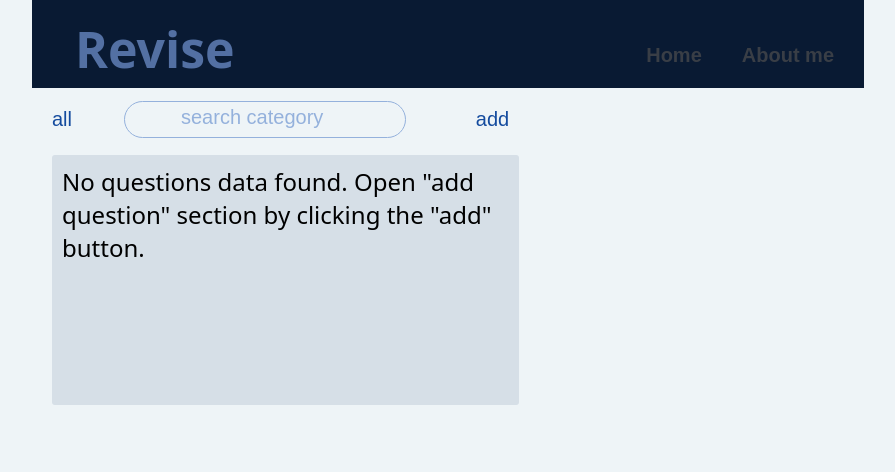
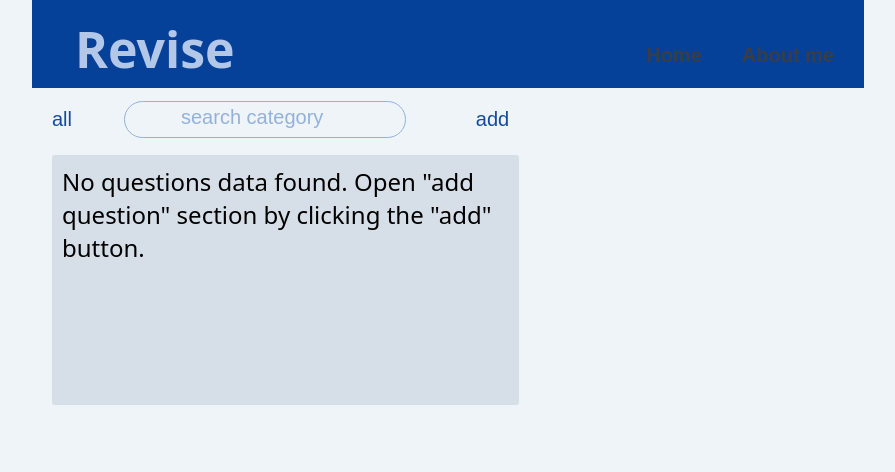
Before and after one commit to itsmelahi7/itsmelahi.github.io, a website with bundled scripts: page index.html in a window 1280 px wide. Shown: the whole page, without its empty margins (192-1087 px from the left). Built offline with nearby package versions, Linux system fonts and the light colour scheme.

Commit message:
Update dark_theme.css

```diff
--- a/dark_theme.css
+++ b/dark_theme.css
@@ -1,10 +1,8 @@
 :root {
     --body-bc: #100707;
-    --header-bc: #091a33;
-    /*#064199;*/
+    --header-bc: #064199;
     --body-bc: #EEF4F7;
-    --header-color: #5370a3;
-    /*#b3c7e9;*/
+    --header-color: #b3c7e9;
     --page-bc: #EEF4F7;
     --center-bc: #D6DFE7;
     --label-color: #94B1DC;
@@ -26,4 +24,7 @@
     }
 }
 
-/* https: //css-tricks.com/dark-modes-with-css/ */
+/* https: //css-tricks.com/dark-modes-with-css/
+https: //m2.material.io/design/color/dark-theme.html#behavior
+
+*/
```
